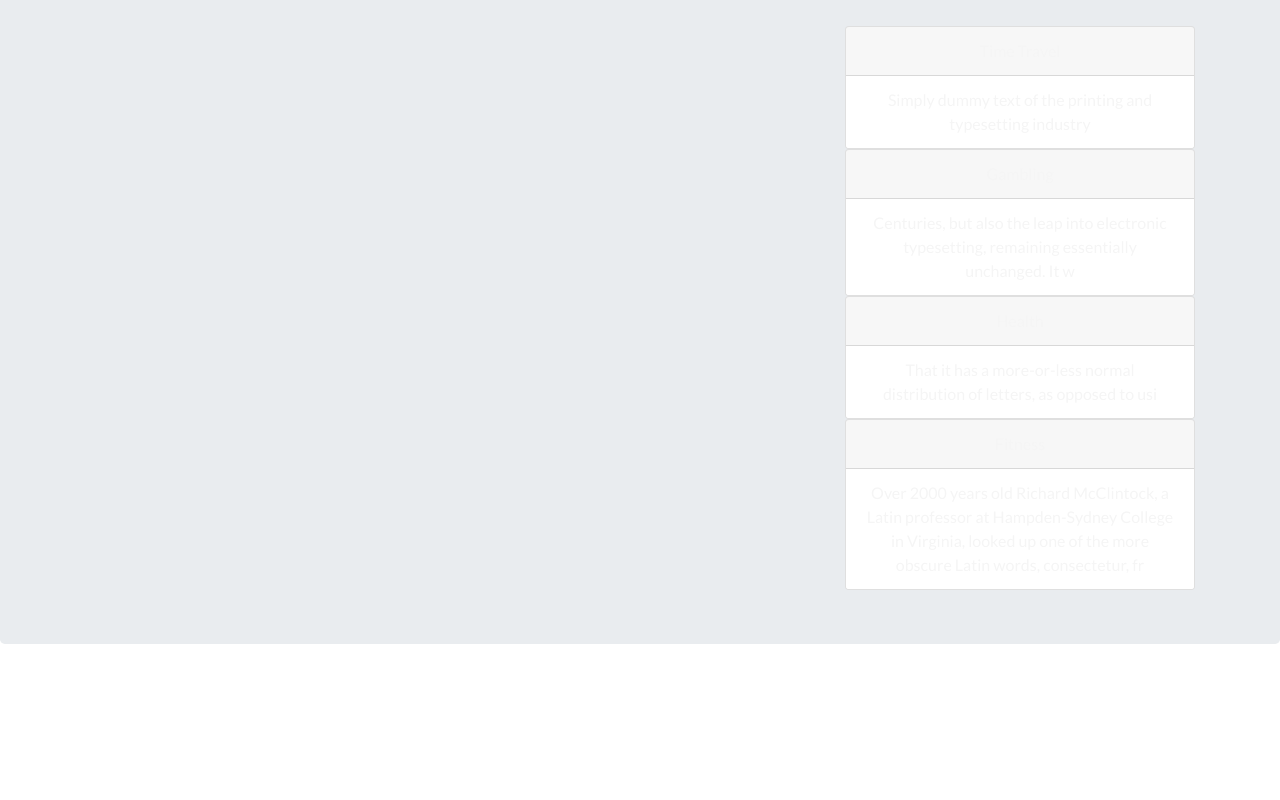
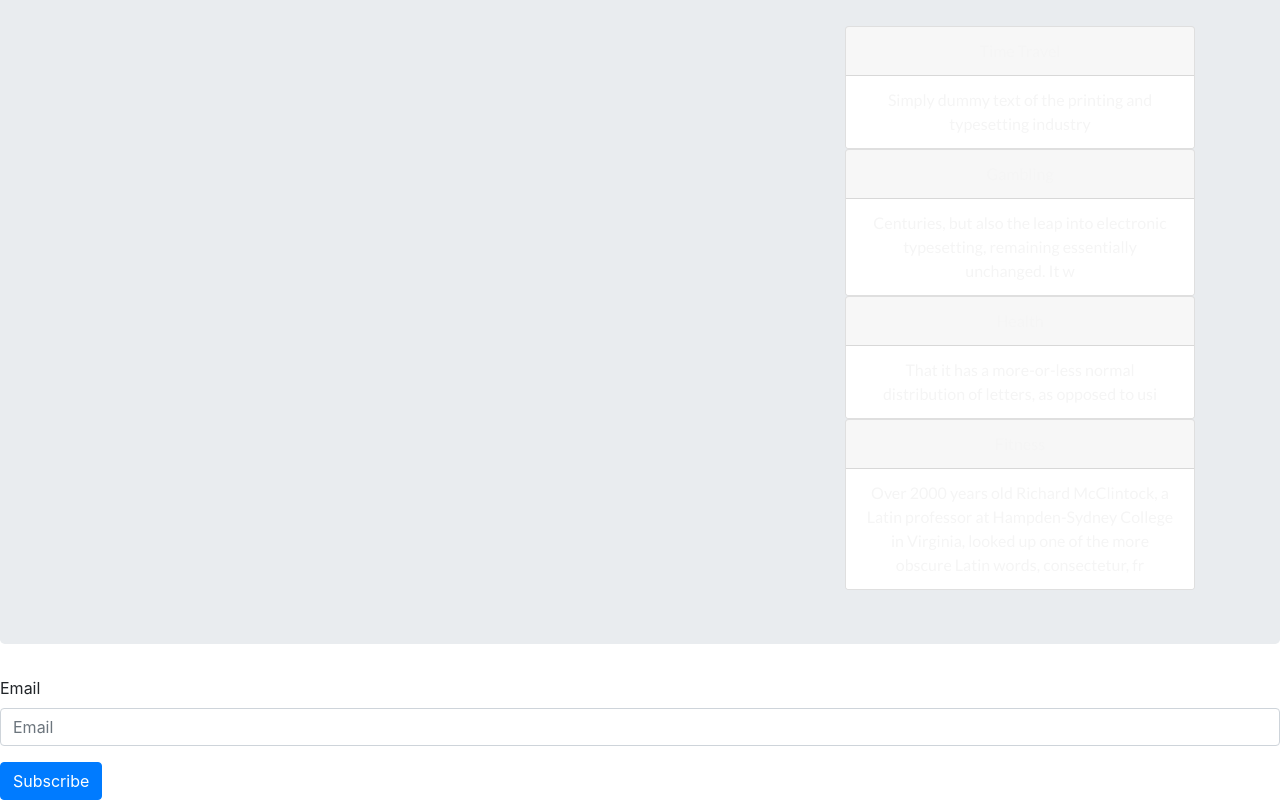
Before and after one commit to kamilkodzi/landingPage, a React (Create React App) app: page / in a window 1280 px wide. Shown: the part 1820-2620 px from the top of the page. Before the commit the page ends 2496 px from the top, so only its background shows below. Built offline with nearby package versions, Linux system fonts and the light colour scheme.

Commit message:
Adding form, combining formik,yup, bootstrap and react

```diff
--- a/src/App.js
+++ b/src/App.js
@@ -6,6 +6,7 @@ import {faHome} from '@fortawesome/free-solid-svg-icons';
 import LandingJumbotron from './LandingJumbotron';
 import AboutUs from './AboutUs';
 import Products from './Products';
+import Subscribe from './Subscribe';
 
 function App() {
   return (
@@ -14,6 +15,7 @@ function App() {
       <LandingJumbotron/>
       <AboutUs/>
       <Products/>
+      <Subscribe/>
 
     {/* <h1 className="HeaderClass"><FontAwesomeIcon icon={faHome} />Startup Page</h1>
     {
--- /dev/null
+++ b/src/Subscribe.js
@@ -0,0 +1,49 @@
+import React from 'react';
+import {Formik} from 'formik';
+import * as Yup from 'yup';
+import Form from 'react-bootstrap/Form';
+import Button from 'react-bootstrap/Button';
+
+const schema=Yup.object({
+    email:Yup.string().email("Please enter valid email.")
+})
+
+function Subscribe(){
+    return(
+        <Formik
+        validationSchema={schema}
+        onSubmit={console.log}
+        initialValues={{
+            email:''
+        }}>
+        {
+            ({
+                handleSubmit,
+                handleChange,
+                values,
+                errors,
+            }) =>(
+                <Form noValidate onSubmit={handleSubmit}>
+                    <Form.Group controlId="validationFormikEmail">
+                        <Form.Label>Email</Form.Label>
+                        <Form.Control
+                            type="email"
+                            placeholder="Email"
+                            name="email"
+                            value={values.email}
+                            onChange={handleChange}
+                            isInvalid={!!errors.email}
+                        />
+                        <Form.Control.Feedback>
+                            {errors.email}
+                        </Form.Control.Feedback>
+                    </Form.Group>
+                    <Button type="submit">Subscribe</Button>
+                </Form>
+            )
+        }
+        </Formik>
+    )
+}
+
+export default Subscribe;
```
